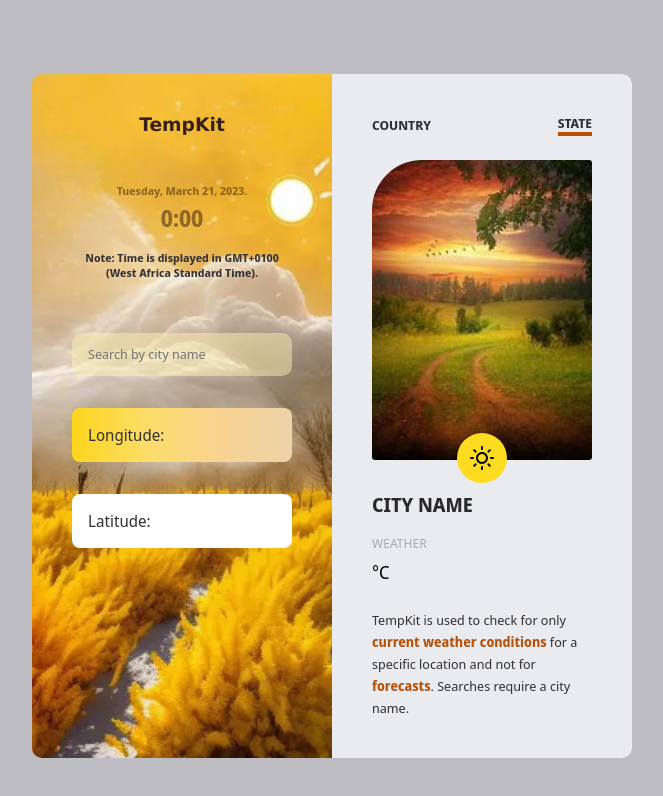
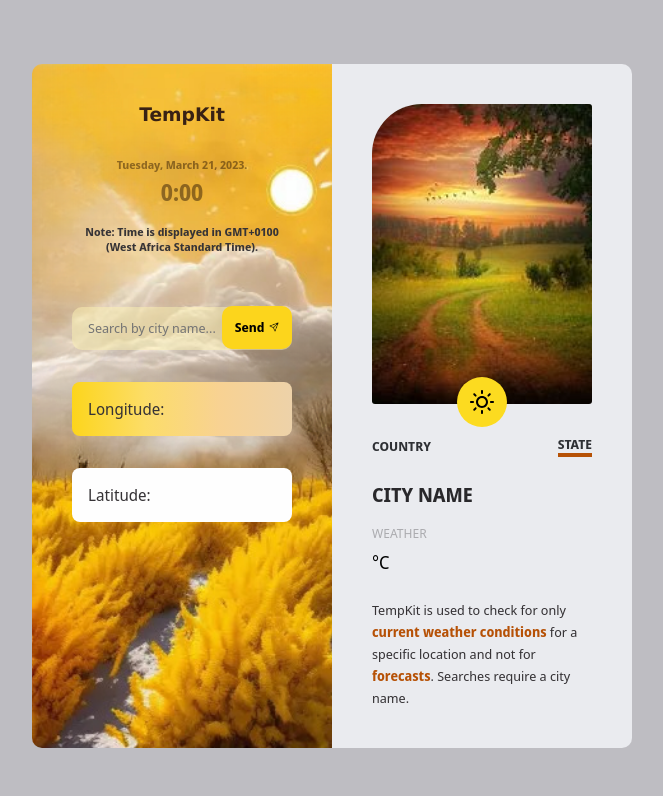
Before and after one commit to daisy28/TempKit, a plain HTML site: page index.html in a window 1280 px wide. Shown: the whole page, without its empty margins (308-971 px from the left). Drawn offline with Linux system fonts and the light colour scheme.

Commit message:
Chore: Changed design layout for desktop

```diff
--- a/index.html
+++ b/index.html
@@ -11,7 +11,7 @@
      <main>
           <section class="content">
                <section class="section_one">
-                    <h1 class="heading">TempKit</h1>
+                    <h1 class="heading_mobile">TempKit</h1>
                     <div class="date_div">
                          <p class="date">Tuesday, March 21, 2023.</p>
                          <p class="time">0:00</p>
@@ -21,7 +21,8 @@
                     </div>
                     <div class="input_div">
                          <form id="input">
-                              <input class="input" type="text" placeholder="Search by city name" name="location" />
+                              <input class="input" type="text" placeholder="Search by city name..." name="location" />
+                              <button type="submit">Send<img class="send_icon" src="images/send-4008 (1).png" alt=""></button>
                          </form>
                          <div class="longitude">
                               <p>Longitude: </p>
@@ -33,10 +34,7 @@
                </section>
 
                <section class="section_two">
-                    <div class="section_two_header" id="country_name">
-                         <p>Country</p>
-                         <p class="state">State</p>
-                    </div>
+                    <h1 class="heading">TempKit</h1>
                     <div class="image_container">
                          <div class="image">
                               <img id="img" src="images/daytime1.jpg" alt="" />
@@ -44,6 +42,10 @@
                          <div class="icon">
                               <img id="icon" src="icons/1.svg" alt="" />
                          </div>
+                    </div>
+                    <div class="section_two_header" id="country_name">
+                         <p>Country</p>
+                         <p class="state">State</p>
                     </div>
                     <div>
                          <bold class="location" id="city-name">City name</bold>
--- a/script.js
+++ b/script.js
@@ -7,7 +7,7 @@ const longitude = document.querySelector(".longitude");
 const latitude = document.querySelector(".latitude");
 const locationDetails = document.querySelector("#country_name");
 const dateTime = document.querySelector(".date_div");
-const apiKey = `MdcTW4NQdlvQHjWnzmuAMqL5GkAHp7lF`;
+const apiKey = `iVcZ2AK09eZj3hjinb3W7B3xrhgDJneB`;
 
 const getKey = (city) => {
      const baseUrl = `https://dataservice.accuweather.com/locations/v1/cities/search?`;
--- a/styles.css
+++ b/styles.css
@@ -16,13 +16,15 @@ body{
 main{
      display: flex;
      align-items: center;
-     height: 100vh;
 }
 
 .content{
      display: flex;
      align-items: stretch;
      justify-content: space-between;
+     flex-direction: column-reverse;
+     max-width: 350px;
+     margin: auto;
 }
 
 .section_one{
@@ -30,21 +32,27 @@ main{
      background-position: center center;
      background-repeat: no-repeat;
      background-size: cover;
-     width: 50%;
-     border-top-left-radius: 10px;
+     border-bottom-right-radius: 10px;
      border-bottom-left-radius: 10px;
-     padding: .5rem;
+     padding: 1rem;
 }
 
 .heading {
      text-align: center;
      font-family: Verdana, Geneva, Tahoma, sans-serif;
      color: #382114;
+     padding-bottom: 1rem;
+}
+
+.heading_mobile{
+     text-align: center;
+     font-family: Verdana, Geneva, Tahoma, sans-serif;
+     color: #382114;
+     display: none;
 }
 
 .date_div {
      padding: 1rem;
-     margin-top: 2rem;
      text-align: center;
      color: #28130279;
 }
@@ -84,6 +92,29 @@ small b {
      width: 100%;
 }
 
+form{
+     position: relative;
+}
+
+button {
+     position: absolute;
+     right: 0;
+     bottom: 1px;
+     border: none;
+     outline: none;
+     background-color: #FCD51C;
+     padding: .8rem;
+     border-radius: 10px;
+     font-size: .8rem;
+     font-weight: 700;
+}
+.send_icon{
+     width: 10px;
+     height: 10px;
+     margin-left: .3rem;
+
+}
+
 .longitude{
      background-image: linear-gradient(to right, #FCD51C, #FCDD68, #F8D292, #EDD2A9);
      padding: 1rem;
@@ -102,10 +133,9 @@ small b {
 
 .section_two{
      background-color: #EAEBEF;
-     width: 50%;
+     border-top-left-radius: 10px;
      border-top-right-radius: 10px;
-     border-bottom-right-radius: 10px;
-     padding: .5rem;
+     padding: 1rem;
 }
 
 .section_two_header {
@@ -114,7 +144,7 @@ small b {
      align-items: center;
      color: #2E3034;
      text-transform: uppercase;
-     font-size: .5rem;
+     font-size: .8rem;
      font-weight: 700;
      margin-bottom: 1.5rem;
 }
@@ -192,18 +222,43 @@ small b {
 
 @media screen and (min-width: 768px){
      .content{
-          width: 600px;
-          margin: auto;
+          max-width: 600px;
+          margin: 3rem auto;
+          flex-direction: row;
      }
 
      .section_one,
      .section_two{
           padding: 1.5rem;
+          width: 50%;
      }
 
-          .section_two_header {
-               font-size: .8rem;
-          }
+     .section_one{
+          border-top-left-radius: 0;
+          border-bottom-right-radius: 0;
+          border-top-left-radius: 10px;
+          border-bottom-left-radius: 10px;
+     }
+
+     .section_two{
+          border-bottom-right-radius: 10px;
+          border-top-right-radius: 10px;
+          border-top-left-radius: 0;
+          border-bottom-left-radius: 0;
+     }
+
+     .section_two_header {
+          font-size: .8rem;
+     }
+
+     .heading{
+          display: none;
+     }
+
+     .heading_mobile{
+          display: block;
+          padding-bottom: 1rem;
+     }
 }
 
 @media screen and (min-width: 1100px) {
```
Also changed, not shown: images/send-4008 (1).png (added).
